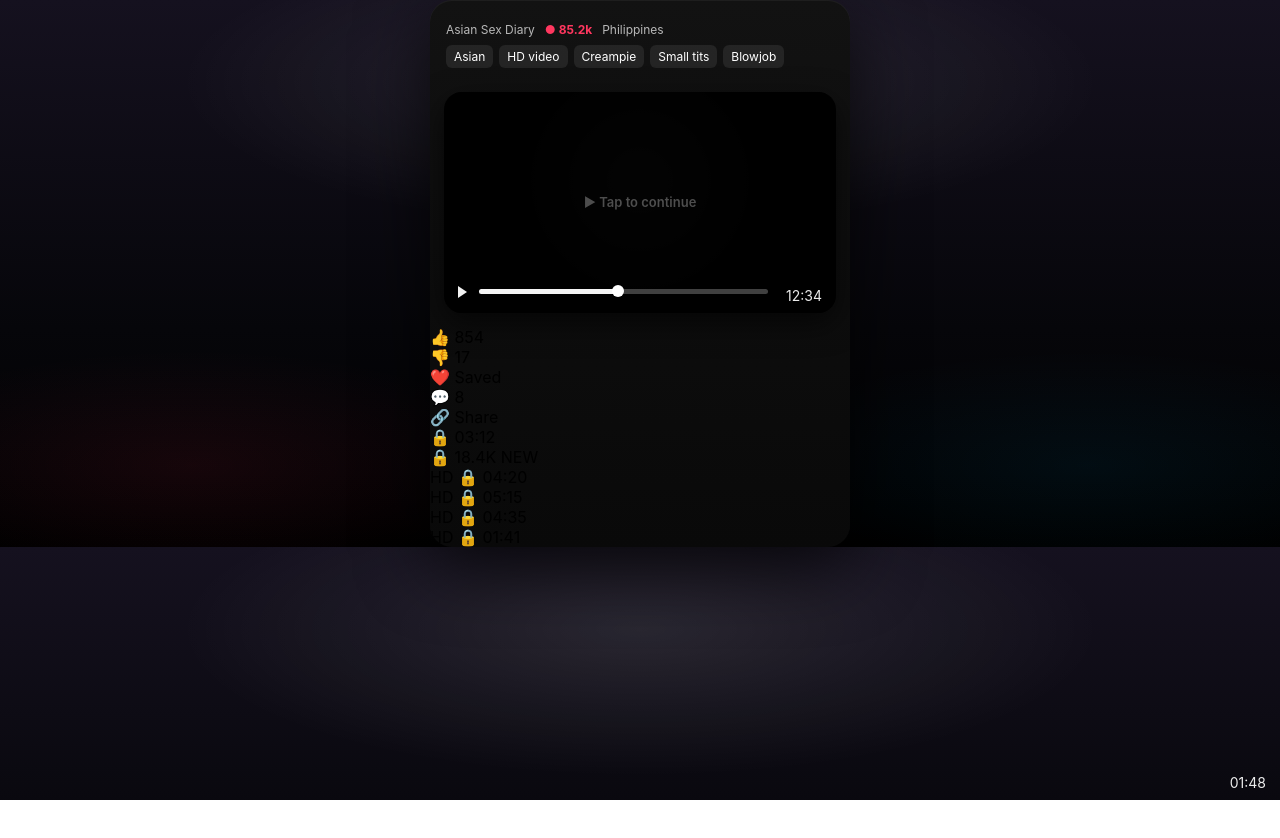
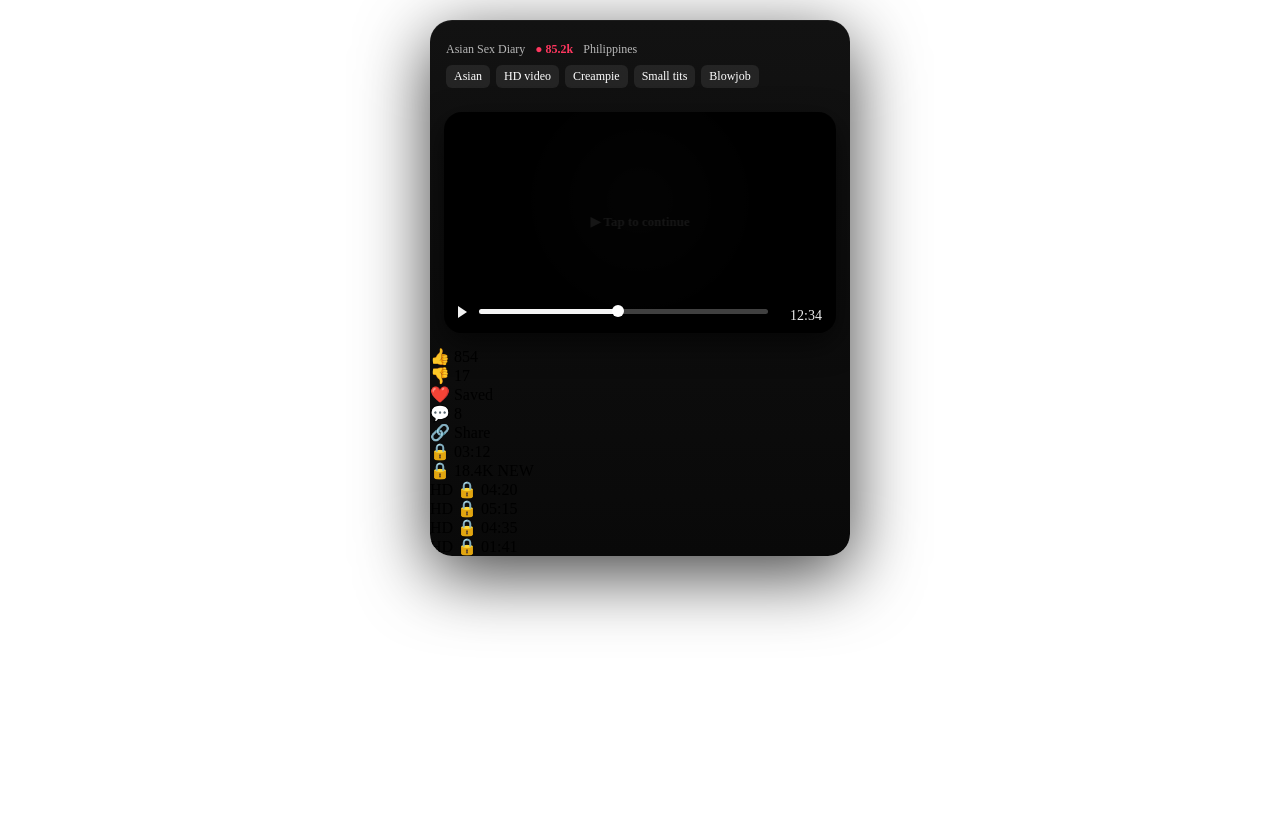
Before and after one commit to nebelnest1/cf-tube, a plain HTML site: page index.html in a window 1280 px wide. Before the commit the page ends 800 px from the top, so only its background shows below. Drawn offline with Linux system fonts and the light colour scheme; no server answers.

Commit message:
Update style.css

```diff
--- a/assets/styles/style.css
+++ b/assets/styles/style.css
@@ -4,22 +4,14 @@
 
 body.body {
   margin: 0;
-  padding: 0;
-  min-height: 50vh;
+  padding: 20px 0;
 
   display: flex;
   justify-content: center;
-  align-items: center;
+  align-items: flex-start;
 
-  font-family: -apple-system, BlinkMacSystemFont, 'Segoe UI', Roboto, sans-serif;
-
-  background:
-    radial-gradient(60% 45% at 50% 15%, rgba(255,255,255,0.10), transparent 60%),
-    radial-gradient(45% 35% at 15% 85%, rgba(255,45,85,0.08), transparent 60%),
-    radial-gradient(45% 35% at 85% 85%, rgba(0,180,255,0.06), transparent 60%),
-    linear-gradient(180deg, #15111f 0%, #06060a 60%, #000 100%);
+  min-height: 100vh;
 }
-
 /* =========================
    CONTAINER
    ========================= */
@@ -229,24 +221,22 @@ body.body {
 .main-player.is-playing::before {
   content: attr(data-tap-hint);
   position: absolute;
-  inset: 0;
+  left: 50%;
+  top: 50%;
+  transform: translate(-50%, -50%);
 
-  display: flex;
-  align-items: center;
-  justify-content: center;
+  padding: 8px 14px;
+  border-radius: 14px;
 
   font-size: 13px;
   font-weight: 600;
-  color: rgba(255,255,255,0.85);
+  color: rgba(255,255,255,0.9);
 
-  background: radial-gradient(
-    circle at center,
-    rgba(0,0,0,0.25),
-    rgba(0,0,0,0.55)
-  );
+  background: rgba(0,0,0,0.45);
+  backdrop-filter: blur(6px);
 
   opacity: 0;
-  animation: tapHint 2.6s infinite;
+  animation: tapHint 2.4s infinite;
   pointer-events: none;
 }
 
```
